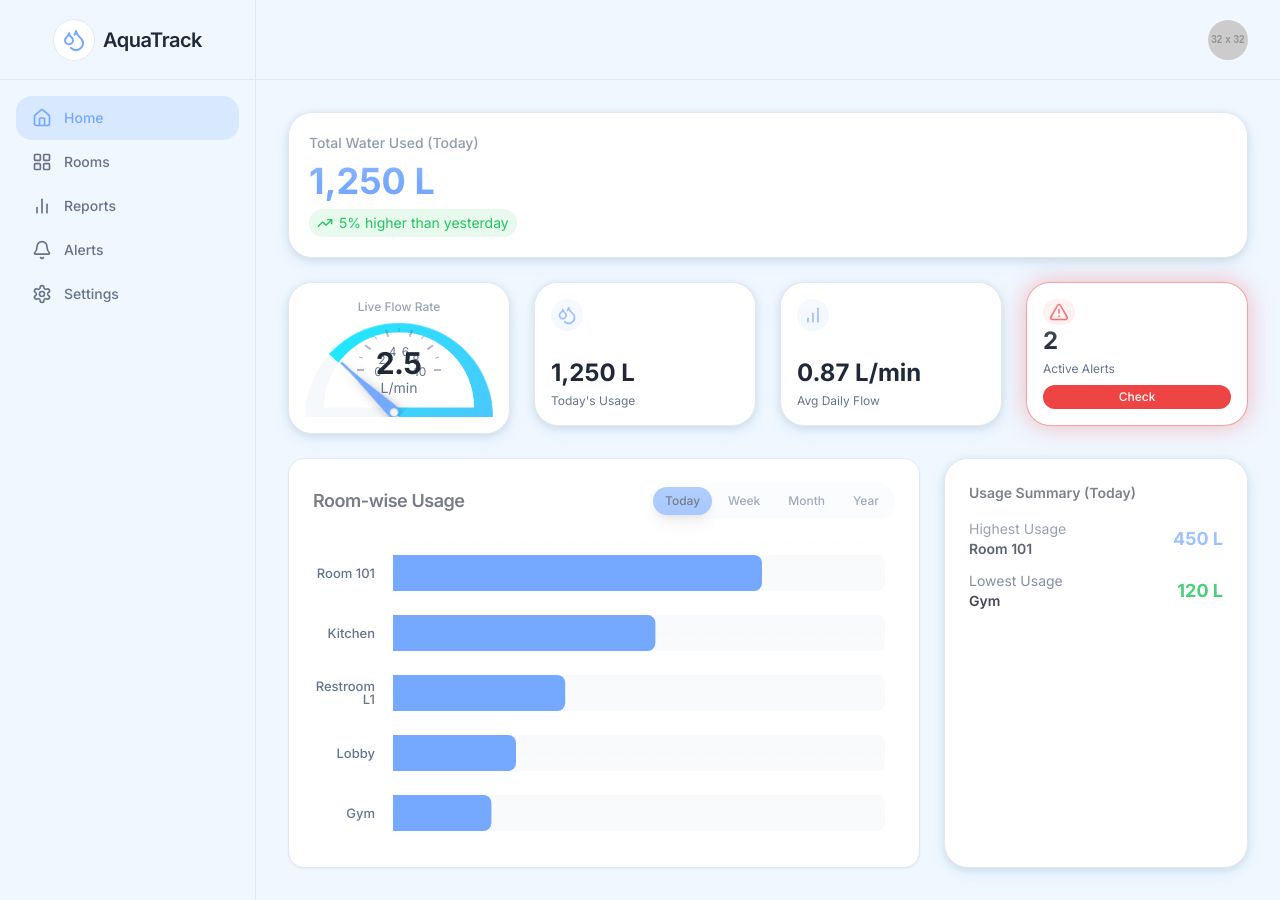
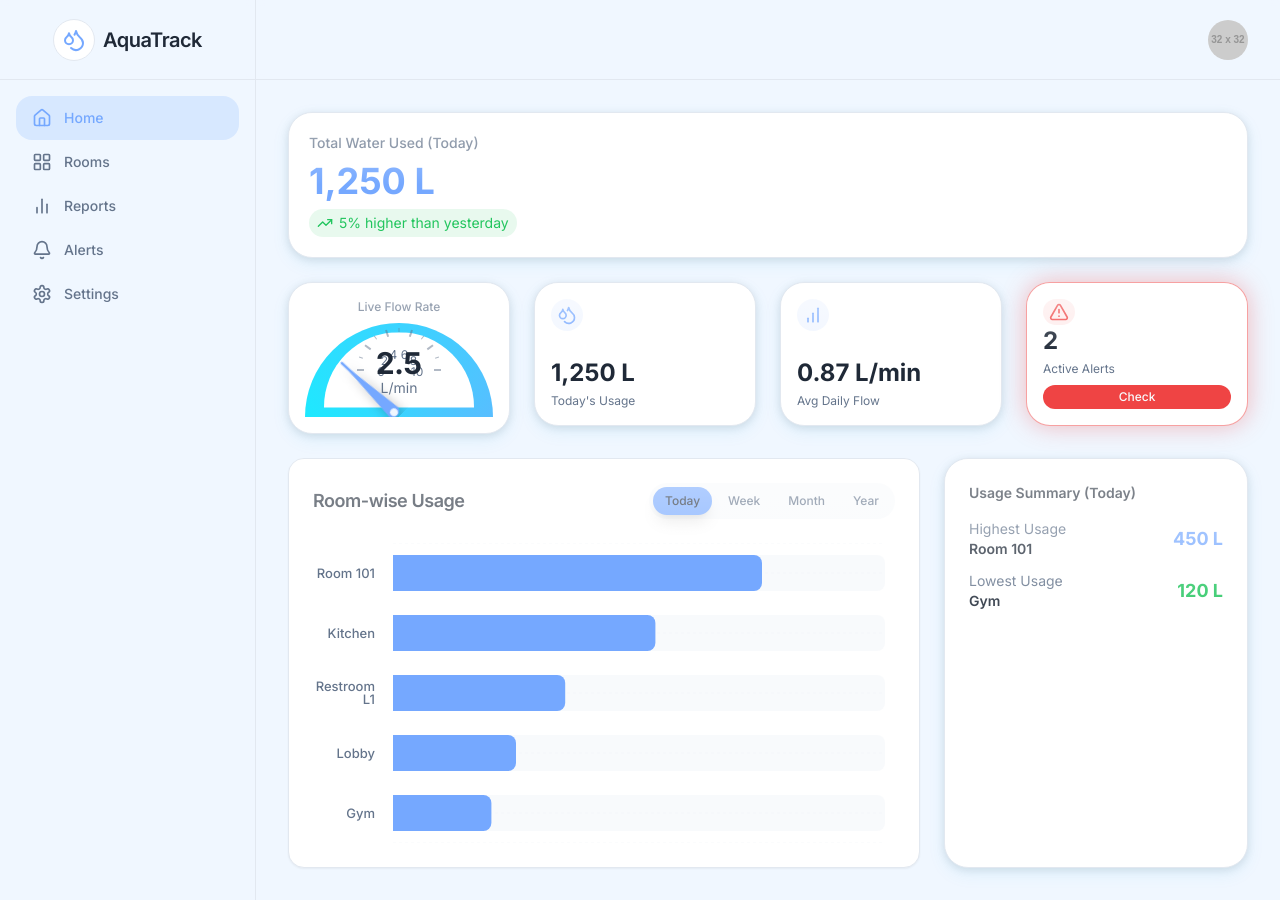
Before and after one commit to abhi24me/AquaTrack, a Next.js app: page /dashboard in a window 1280 px wide. Built offline with nearby package versions, Linux system fonts and the light colour scheme.

Commit message:
the texts are overlapping please fix it

```diff
--- a/src/components/charts/gauge.tsx
+++ b/src/components/charts/gauge.tsx
@@ -31,9 +31,8 @@ export function Gauge({ value }: GaugeProps) {
             clipPath: 'polygon(0 0, 100% 0, 100% 50%, 0 50%)',
             '--gauge-primary': 'hsl(var(--primary))',
             '--gauge-accent': 'hsl(var(--accent))',
-            transform: `rotate(${percentage * 180}deg)`,
             background: `conic-gradient(from -90deg at 50% 100%, var(--gauge-accent) 0deg, var(--gauge-primary) 180deg, transparent 180deg)`,
-            transition: 'transform 0.3s ease-out'
+            transition: 'all 0.3s ease-out'
           } as React.CSSProperties}
         ></div>
 
@@ -57,7 +56,7 @@ export function Gauge({ value }: GaugeProps) {
                         "left-1/2 -translate-x-1/2"
                     )}></div>
                      {isMajorTick && (
-                        <div className="absolute top-[15%] left-1/2 -translate-x-1/2" style={{transform: `translateX(-50%) rotate(${-tickRotation}deg)`}}>
+                        <div className="absolute top-[18%] left-1/2 -translate-x-1/2" style={{transform: `translateX(-50%) rotate(${-tickRotation}deg)`}}>
                             <span className="text-xs text-muted-foreground">{i}</span>
                         </div>
                     )}
```
